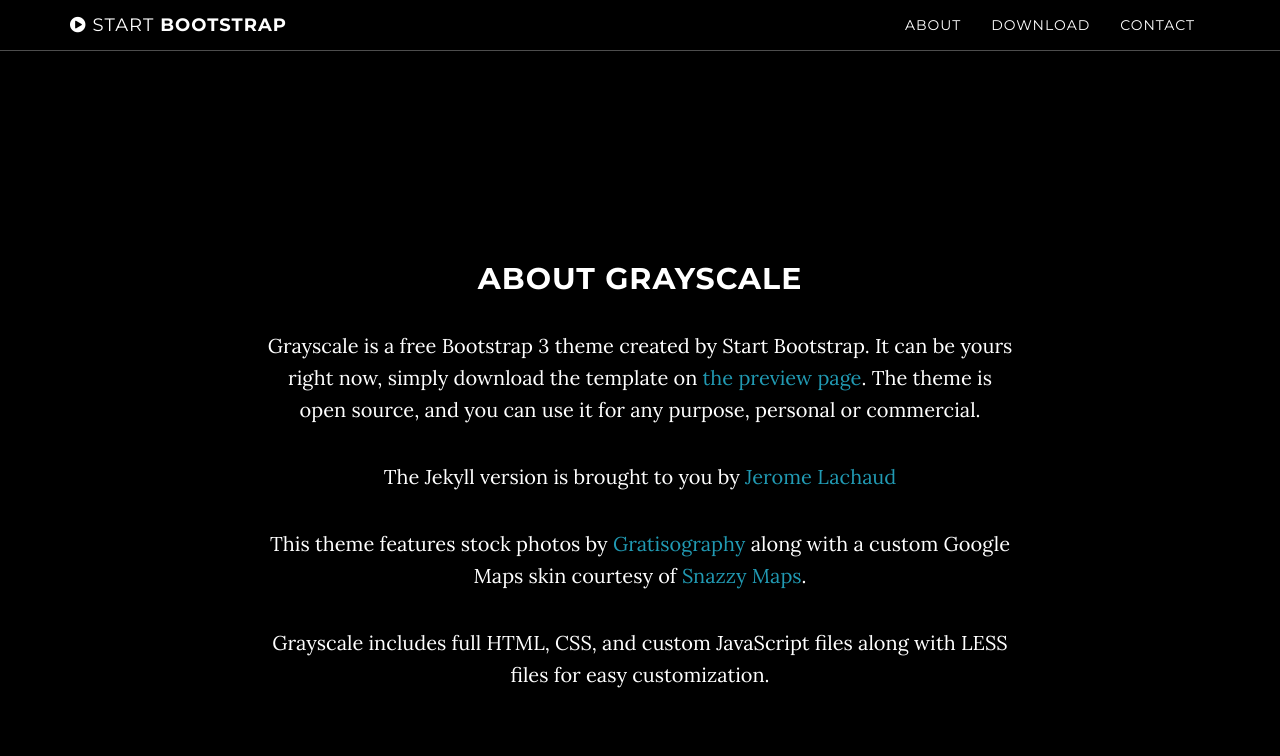
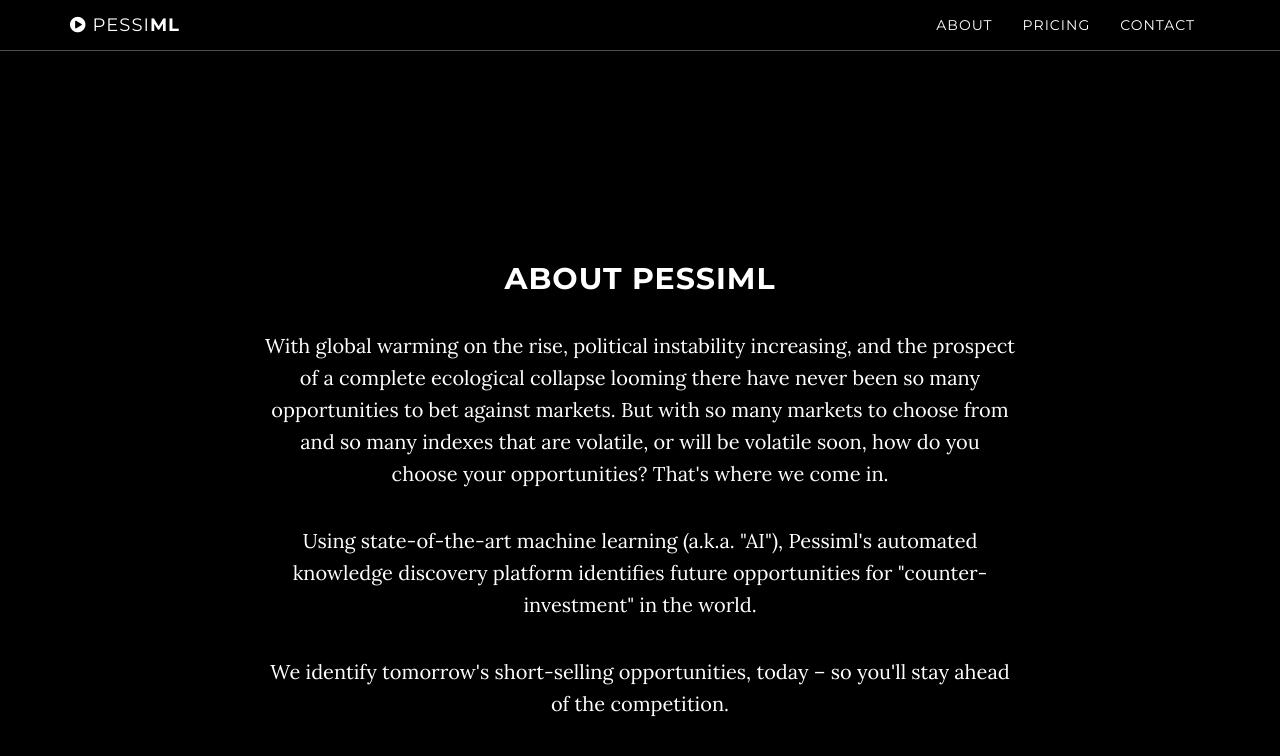
Before and after one commit to bengadbois/pessiml, a Jekyll site: the page built from index.html, in a window 1280 px wide and 900 px high, scrolled down 838 px. Shown: the top 756 px of the window. Built offline with Jekyll 4.4.1, drawn with Linux system fonts in a browser that asks for light colours; some of the changed text lies outside the part shown.

Commit message:
Customise template

```diff
--- a/_config.yml
+++ b/_config.yml
@@ -1,8 +1,8 @@
 # Site settings
-title: Grayscale
-email: your-email@domain.com
+title: Pessiml
+email: enquiries@pessim.al
 url: https://example.github.io
-description: "Write an awesome description for your new site here. You can edit this line in _config.yml. It will appear in your document head meta (for Google search results) and in your feed.xml site description."
+description: "The worse things get, the more money you make!"
 
 # Color settings (hex-codes without the leading hash-tag)
 color:
@@ -10,7 +10,7 @@ color:
   links: '#219ab3'
 
 # Footer settings
-footer: Your Website
+footer: Pessiml
 
 # Social networks usernames (many more available: google-plus, flickr, dribbble, pinterest, instagram, tumblr, linkedin, etc.)
 social:
@@ -18,12 +18,6 @@ social:
     url: https://twitter.com/SBootstrap
   - title: facebook
     url:
-  - title: stack-overflow
-    url: http://stackoverflow.com/questions/tagged/jekyll
-  - title: bitbucket
-    url: http://bitbucket.org/jekyll
-  - title: github
-    url: https://github.com/IronSummitMedia/startbootstrap
 
 # Build settings
 markdown: kramdown
--- a/_includes/about.html
+++ b/_includes/about.html
@@ -2,11 +2,10 @@
     <section id="about" class="container content-section text-center">
         <div class="row">
             <div class="col-lg-8 col-lg-offset-2">
-                <h2>About Grayscale</h2>
-                <p>Grayscale is a free Bootstrap 3 theme created by Start Bootstrap. It can be yours right now, simply download the template on <a href="http://startbootstrap.com/template-overviews/grayscale/">the preview page</a>. The theme is open source, and you can use it for any purpose, personal or commercial.</p>
-                <p>The Jekyll version is brought to you by <a href="https://github.com/jeromelachaud">Jerome Lachaud</a></p>
-                <p>This theme features stock photos by <a href="http://gratisography.com/">Gratisography</a> along with a custom Google Maps skin courtesy of <a href="http://snazzymaps.com/">Snazzy Maps</a>.</p>
-                <p>Grayscale includes full HTML, CSS, and custom JavaScript files along with LESS files for easy customization.</p>
+                <h2>About Pessiml</h2>
+                <p>With global warming on the rise, political instability increasing, and the prospect of a complete ecological collapse looming there have never been so many opportunities to bet against markets. But with so many markets to choose from and so many indexes that are volatile, or will be volatile soon, how do you choose your opportunities? That's where we come in.</p>
+                <p>Using state-of-the-art machine learning (a.k.a. "AI"), Pessiml's automated knowledge discovery platform identifies future opportunities for "counter-investment" in the world.</p>
+                <p>We identify tomorrow's short-selling opportunities, today – so you'll stay ahead of the competition.</p>
             </div>
         </div>
     </section>
--- a/_includes/contact.html
+++ b/_includes/contact.html
@@ -3,7 +3,6 @@
         <div class="row">
             <div class="col-lg-8 col-lg-offset-2">
                 <h2>Contact</h2>
-                <p>Dolor reprehenderit repellendus, optio labore odio at tempore debitis nisi. Quasi debitis tenetur eaque molestias non porro odio sapiente.</p>
                 <p><a href="mailto:{{ site.email }}">{{ site.email }}</a>
                 </p>
                 <ul class="list-inline banner-social-buttons">
--- a/_includes/download.html
+++ b/_includes/download.html
@@ -1,11 +1,11 @@
     <!-- Download Section -->
-    <section id="download" class="content-section text-center">
+    <section id="pricing" class="content-section text-center">
         <div class="download-section">
             <div class="container">
                 <div class="col-lg-8 col-lg-offset-2">
-                    <h2>Download Grayscale</h2>
-                    <p>You can download Grayscale for free on the preview page at Start Bootstrap.</p>
-                    <a href="http://startbootstrap.com/template-overviews/grayscale/" class="btn btn-default btn-lg">Visit Download Page</a>
+                    <h2>Pricing</h2>
+                    <p>We are not accepting any more applications for partners at this time. Watch this space!</p>
+                    <a href="http://startbootstrap.com/template-overviews/grayscale/" class="btn btn-default btn-lg">Sign Up To Newsletter</a>
                 </div>
             </div>
         </div>
--- a/_includes/nav.html
+++ b/_includes/nav.html
@@ -6,7 +6,7 @@
                     <i class="fa fa-bars"></i>
                 </button>
                 <a class="navbar-brand page-scroll" href="#page-top">
-                    <i class="fa fa-play-circle"></i>  <span class="light">Start</span> Bootstrap
+                    <i class="fa fa-play-circle"></i>  <span class="light">Pessi</span>ml
                 </a>
             </div>
 
@@ -21,7 +21,7 @@
                         <a class="page-scroll" href="#about">About</a>
                     </li>
                     <li>
-                        <a class="page-scroll" href="#download">Download</a>
+                        <a class="page-scroll" href="#pricing">Pricing</a>
                     </li>
                     <li>
                         <a class="page-scroll" href="#contact">Contact</a>
--- a/_layouts/default.html
+++ b/_layouts/default.html
@@ -7,7 +7,6 @@
     {% include about.html %}
     {% include download.html %}
     {% include contact.html %}
-    {% include map.html %}
     {% include footer.html %}
     {% include js.html %}
     </body>
```
